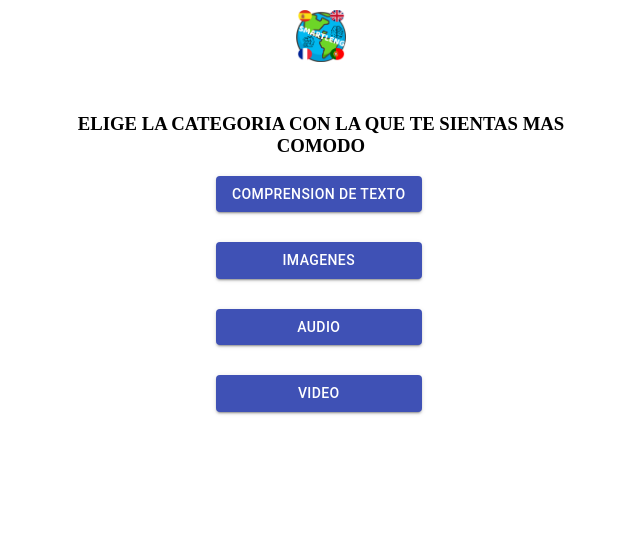
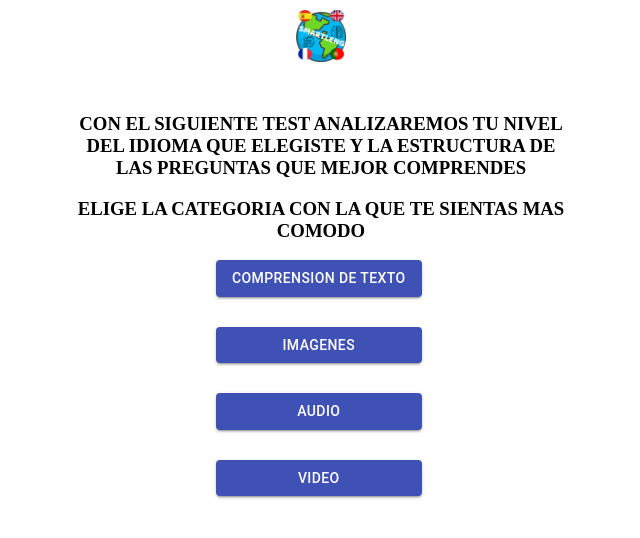
Before and after one commit to luisoteko/PrototipoProyectoNucleo, a Next.js app: page /EligePrimera in a window 1280 px wide. Shown: the top 538 px of the page, without its empty margins (319-959 px from the left). Built offline with nearby package versions, Linux system fonts and the light colour scheme.

Commit message:
Solving little problems

```diff
--- a/src/pages/EligePrimera.js
+++ b/src/pages/EligePrimera.js
@@ -7,6 +7,7 @@ import '../styles/index.sass';
 const EligePrimera = () => {
   return (
     <Layout pageName="Confirmacion">
+      <h3>CON EL SIGUIENTE TEST ANALIZAREMOS TU NIVEL DEL IDIOMA QUE ELEGISTE Y LA ESTRUCTURA DE LAS PREGUNTAS QUE MEJOR COMPRENDES </h3>
       <h3>ELIGE LA CATEGORIA CON LA QUE TE SIENTAS MAS COMODO</h3>
       <div className="botonesEleccion">
         <Link href={{pathname: "/Test", query:{tipo: 'TEXTO'}}}><Button variant="contained" color="primary">Comprension de Texto</Button></Link>
```
